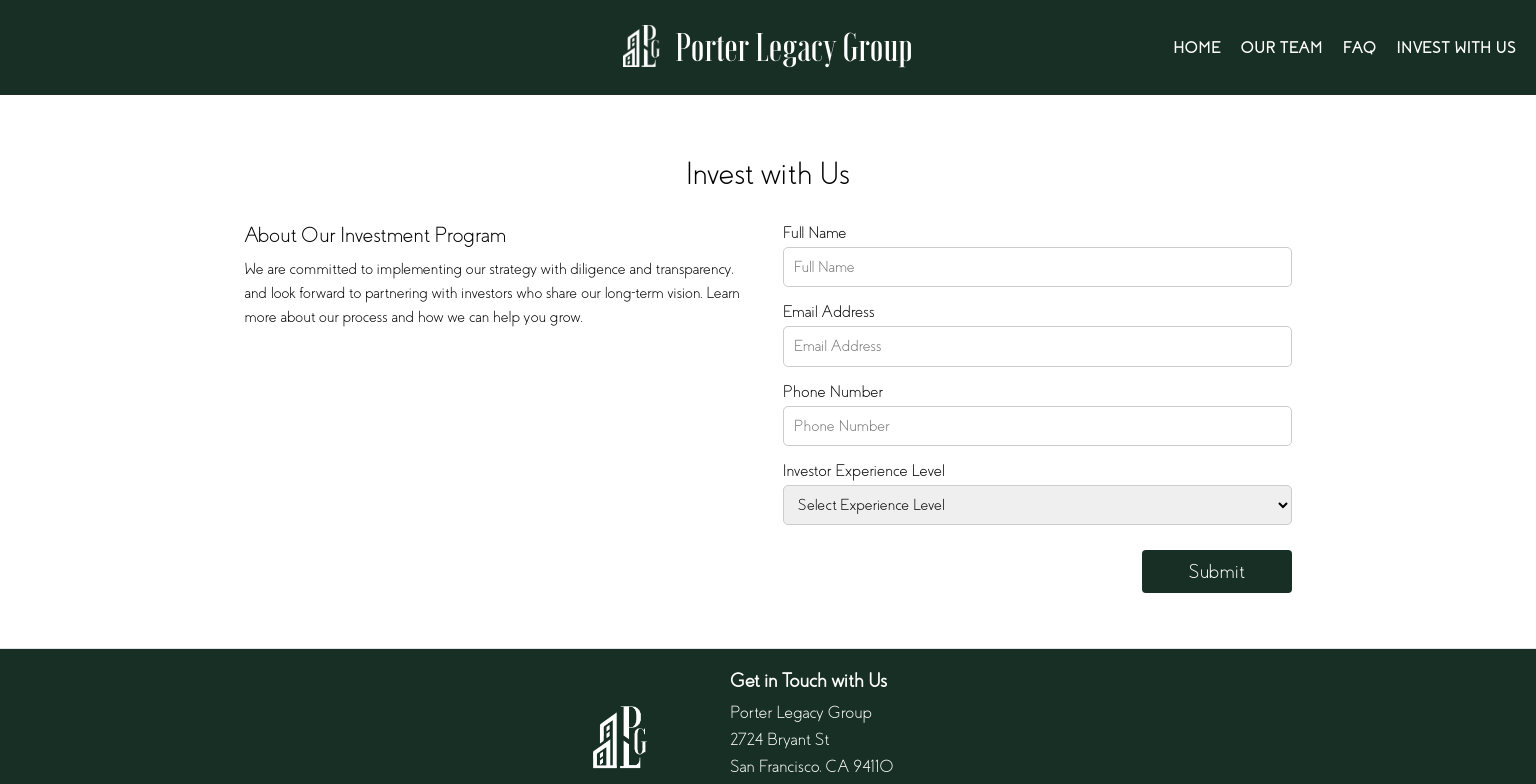
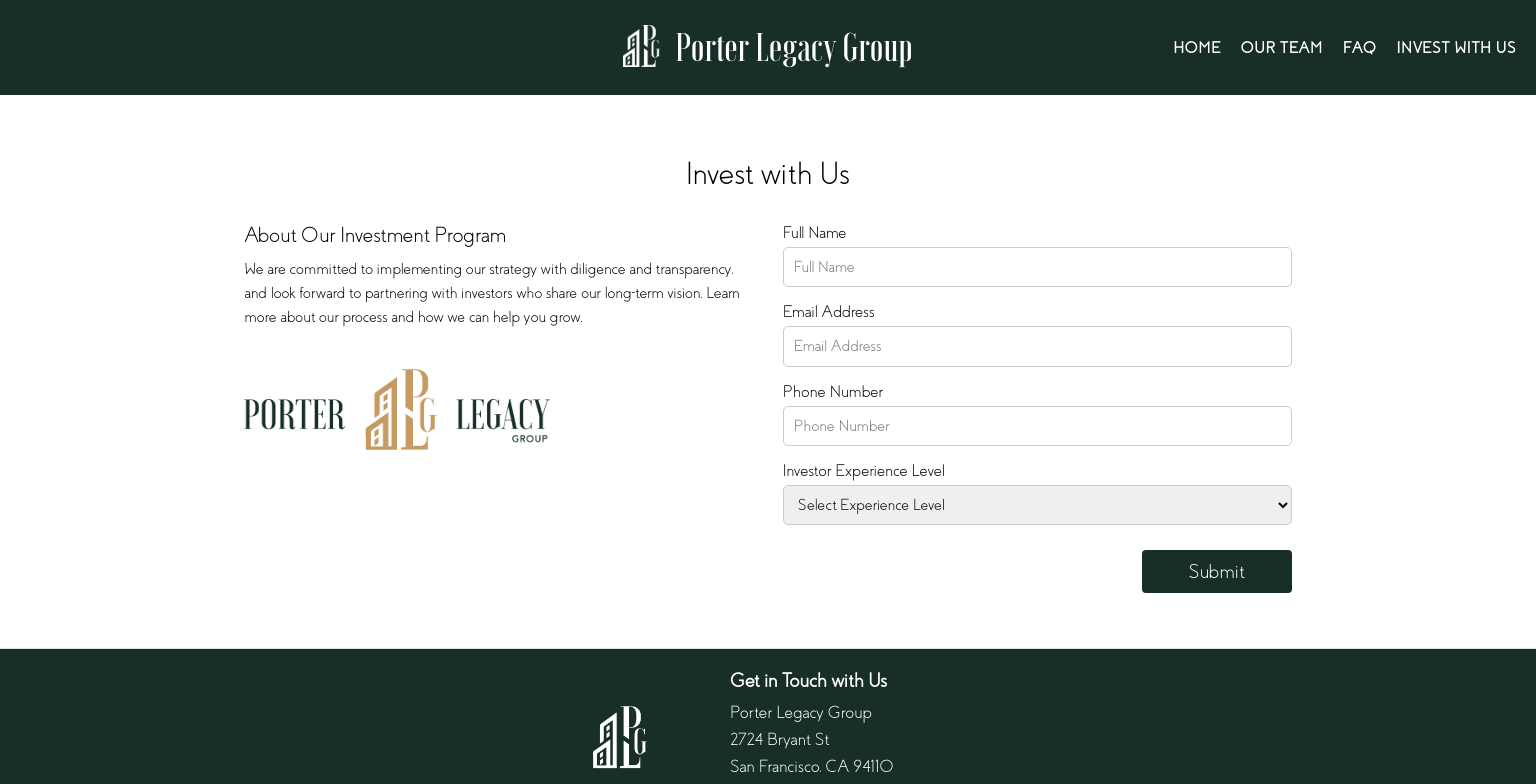
Before and after one commit to garyahill/PorterLegacyGroup, a React app: page /invest in a window 1536 px wide. Shown: the top 784 px of the page. Built offline with nearby package versions, Linux system fonts and the light colour scheme.

Commit message:
added image to invest with us

```diff
--- a/src/pages/faq/faq.less
+++ b/src/pages/faq/faq.less
@@ -9,25 +9,16 @@
     h1 {
         .content-page-title-h1()
     }
-}
 
-/* Styles for tablets and above */
-@media(min-width: 768px) {
-
-}
-
-/* Laptop and smaller desktop */
-@media(min-width: 1025px) {
-    .faq-container {
+    // Laptop and smaller desktop
+    @media(min-width: 1025px) {
         .faq-list {
             width: 80%;
         }
     }
-}
 
-/* Larger desktops */
-@media(min-width: 1441px) {
-    .faq-container {
+    // Larger desktops
+    @media(min-width: 1441px) {
         .faq-list {
             width: 70%;
         }
--- a/src/pages/invest/invest.less
+++ b/src/pages/invest/invest.less
@@ -27,6 +27,11 @@
               font-size: 1rem;
               line-height: 1.5;
             }
+
+            .image-container {
+                display: none;
+            }
+
         }
 
         form {
@@ -38,7 +43,7 @@
             select,
             button {
               width: 100%;
-              margin-bottom: 15px; // TODO: Remove margin from last element?
+              margin-bottom: 15px;
             }
 
             label {
@@ -72,22 +77,61 @@
                 width: 150px;
                 align-self: flex-end;
               }
-          }
+            }
 
-          .info-section {
+            .info-section {
               flex: 2;
               margin-right: 30px;
-          }
+
+              .image-container {
+                display: flex;
+                margin-top: 40px;
+
+                img {
+                  position: relative;
+                  width: 75%;
+                }
+              }
+            }
         }
     }
 
     @media(min-width: 1025px) {
       width: 80%;
+
+      .flex-container {
+
+          .info-section {
+
+              .image-container {
+
+                img {
+                  position: relative;
+                  width: 65%;
+                }
+              }
+          }
+      }
+
     }
 
     /* Larger desktops */
     @media(min-width: 1441px) {
       width: 70%;
+
+      .flex-container {
+
+          .info-section {
+
+              .image-container {
+
+                  img {
+                    position: relative;
+                    width: 60%;
+                  }
+              }
+          }
+      }
     }
 
   }
--- a/src/pages/invest/invest.tsx
+++ b/src/pages/invest/invest.tsx
@@ -1,5 +1,6 @@
 import React from "react";
 import "./invest.less";
+import logo from "../../images/logo-secondary-no-background.png";
 
 const Invest: React.FC = () => {
 
@@ -11,6 +12,9 @@
 				<div className="info-section">
 					<h2>About Our Investment Program</h2>
 					<aside>We are committed to implementing our strategy with diligence and transparency, and look forward to partnering with investors who share our long-term vision. Learn more about our process and how we can help you grow.</aside>
+					<div className="image-container">
+						<img src={logo} alt="logo" />
+					</div>
 				</div>
 
 				<form>
```
Also changed, not shown: src/images/Secondary_Logo_without_Background.png (deleted), src/images/logo-secondary-no-background.png (added).
